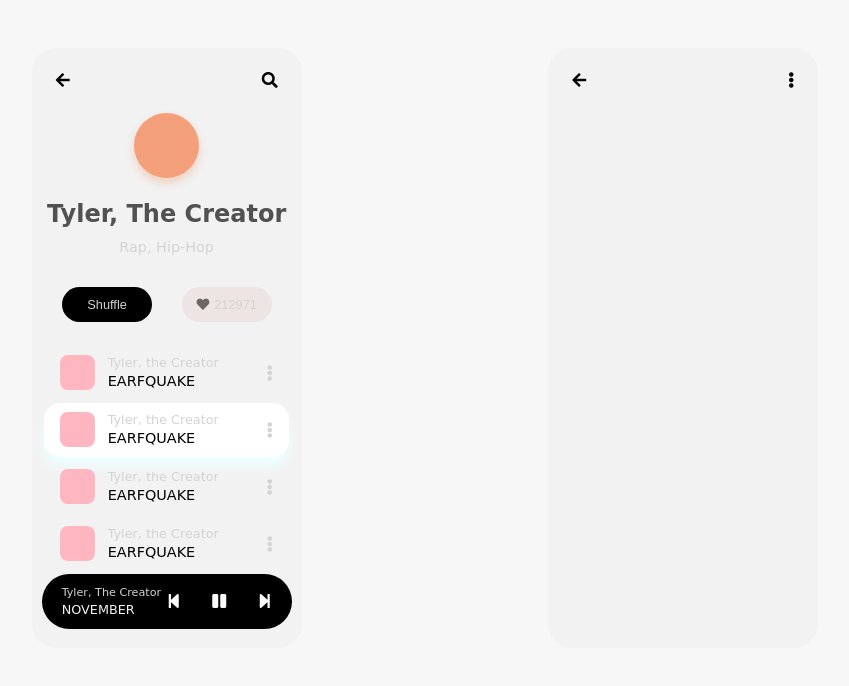
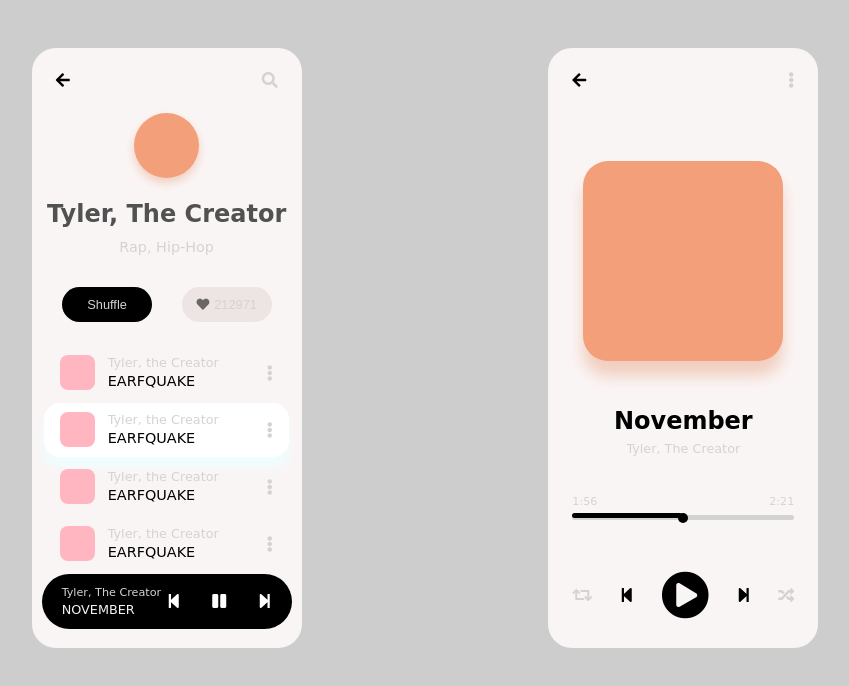
Before and after one commit to jinho6225/css_layout, a website: page kokoa_challenge/day12/index.html in a window 1280 px wide. Shown: the whole page, without its empty margins (215-1064 px from the left). Drawn offline with nearby package versions, Linux system fonts and the light colour scheme; a web font is replaced by a local one.

Commit message:
second page completed

```diff
--- a/kokoa_challenge/day12/index.html
+++ b/kokoa_challenge/day12/index.html
@@ -97,6 +97,33 @@
         <span class="header__left"><i class="fas fa-arrow-left"></i></span>
         <span class="haeder__right"><i class="fas fa-ellipsis-v"></i></span>
       </header>
+
+      <div class="album">
+        <div class="album__image"></div>
+        <div class="album__title">November</div>
+        <div class="album__singer">Tyler, The Creator</div>
+      </div>
+
+      <div class="play-range-box">
+        <div class="play-range-box__running-hour">
+          <span>1:56</span>
+          <span>2:21</span>
+        </div>
+        <div class="play-range-box__range">
+          <div class="black-line"></div>
+          <input type="range" name="" id="" class="play-range-box__range__input-range" />
+        </div>
+      </div>
+
+      <div class="control-bar">
+        <span><i class="fas fa-retweet"></i></span>
+        <span><i class="fas fa-step-backward"></i></span>
+        <span><i class="fas fa-play-circle fa-3x"></i></span>
+        <span><i class="fas fa-step-forward"></i></span>
+        <span><i class="fas fa-random"></i></span>
+      </div>
+
+
     </div>
 
   </body>
--- a/kokoa_challenge/day12/style.css
+++ b/kokoa_challenge/day12/style.css
@@ -4,14 +4,14 @@
 }
 body {
   font-family: "Baloo Tamma 2", cursive;
-  background-color: #F7F7F7;
+  background-color: #cdcdcd;
   display: flex;
   justify-content: space-evenly;
   padding: 3em 0;
 }
 
 .outer-container {
-  background-color:  rgb(242, 242, 242);
+  background-color:  rgb(250, 245, 245);
   width: 270px;
   height: 600px;
   border-radius: 24px;
@@ -174,3 +174,94 @@
 .playbar__control-panel span i {
   color: white;
 }
+
+.album {
+  margin-top: 3em;
+  display: flex;
+  flex-direction: column;
+  align-items: center;
+}
+.album__image {
+  width: 200px;
+  height: 200px;
+  background-color: #F3A07A;
+  border-radius: 25px;
+  box-shadow: 0px 15px 15px #f0cebe
+}
+
+.album__title {
+  margin-top: 2em;
+  font-size: 1.5em;
+  font-weight: 600;
+}
+.album__singer {
+  margin-top: 0.8em;
+  font-size: 0.8em;
+  color: lightgray;
+}
+
+.play-range-box {
+  display: flex;
+  flex-direction: column;
+  margin: 2em 0.5em 0em;
+  padding: 0.5em 1em;
+    box-sizing: border-box;
+}
+.play-range-box__running-hour {
+  display: flex;
+  justify-content: space-between;
+}
+.play-range-box__running-hour span {
+  font-size: 0.7em;
+  color: lightgray;
+}
+
+.play-range-box__range {
+  position: relative;
+}
+
+input[type="range" i] {
+  width: 100%;
+  appearance: none;
+  background-color: transparent;
+  height: 5px;
+  background-color: lightgray;
+  border-radius: 16px;
+  margin: 0;
+
+}
+.black-line {
+  height: 5px;
+  width: 110px;
+  background-color: black;
+  position: absolute;
+  border-radius: 16px;
+  top: 6px;
+}
+input[type="range" i]:focus {
+  outline: none;
+}
+input[type=range i]::-webkit-slider-thumb  {
+  -webkit-appearance: none;
+  width: 10px;
+  height: 10px;
+  background-color: black;
+  border-radius: 50%;
+}
+
+.control-bar {
+  margin-top: 2em;
+  background-color: transparent;
+  display: flex;
+  justify-content: space-between;
+  align-items: center;
+  margin: 2em 0.5em 0em;
+  padding: 0.5em 1em;
+}
+
+.control-bar span {
+  display: block;
+}
+.control-bar span:first-child, span:last-child {
+  color: lightgray
+}
```
